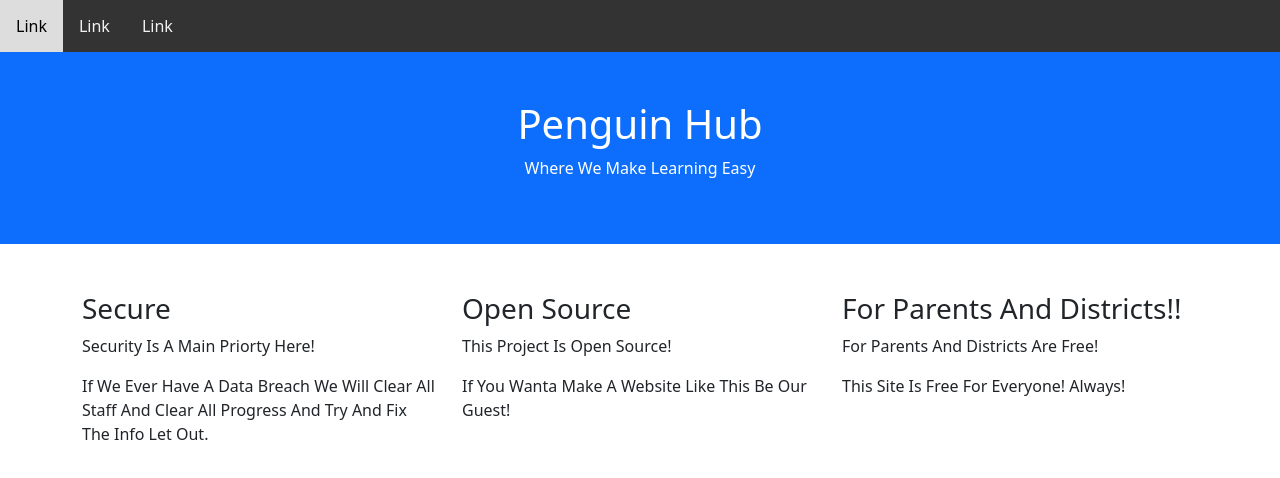
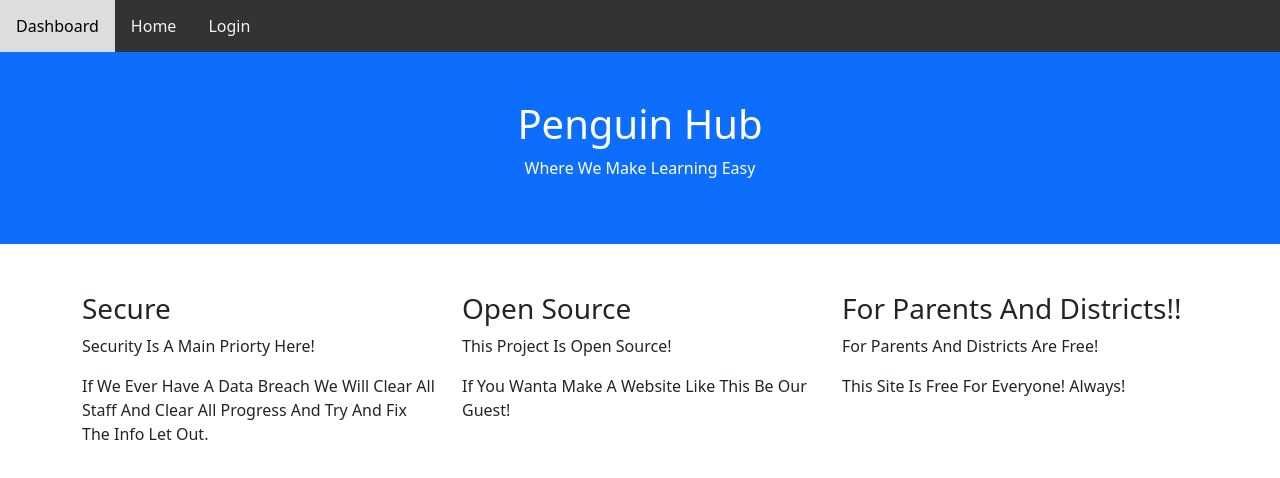
Before and after one commit to RealmMath/PenguinHubLearning, a plain HTML site: page index.html in a window 1280 px wide. Drawn offline with nearby package versions, Linux system fonts and the light colour scheme.

Commit message:
Update index.html

```diff
--- a/index.html
+++ b/index.html
@@ -43,9 +43,9 @@ body {
 <body>
 
 <div class="topnav">
-  <a href="#">Link</a>
-  <a href="#">Link</a>
-  <a href="#">Link</a>
+  <a href="#">Dashboard</a>
+  <a href="#">Home</a>
+  <a href="#">Login</a>
 </div>
 
 </body>
```
